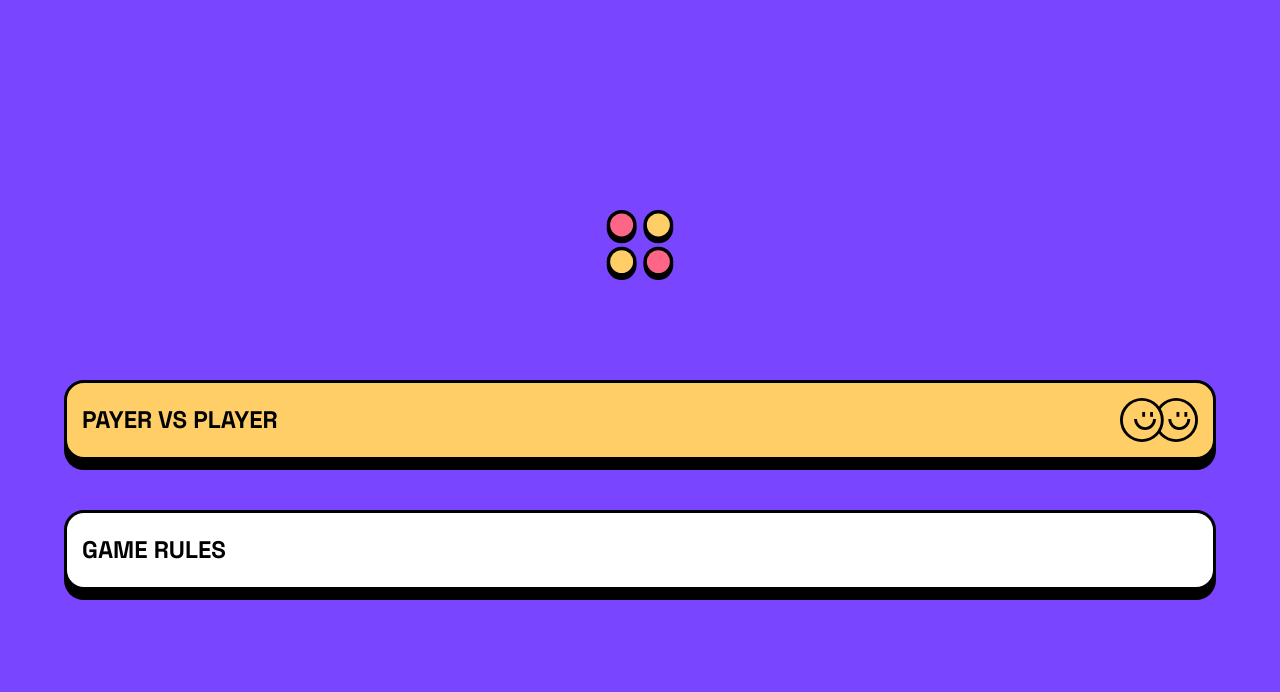
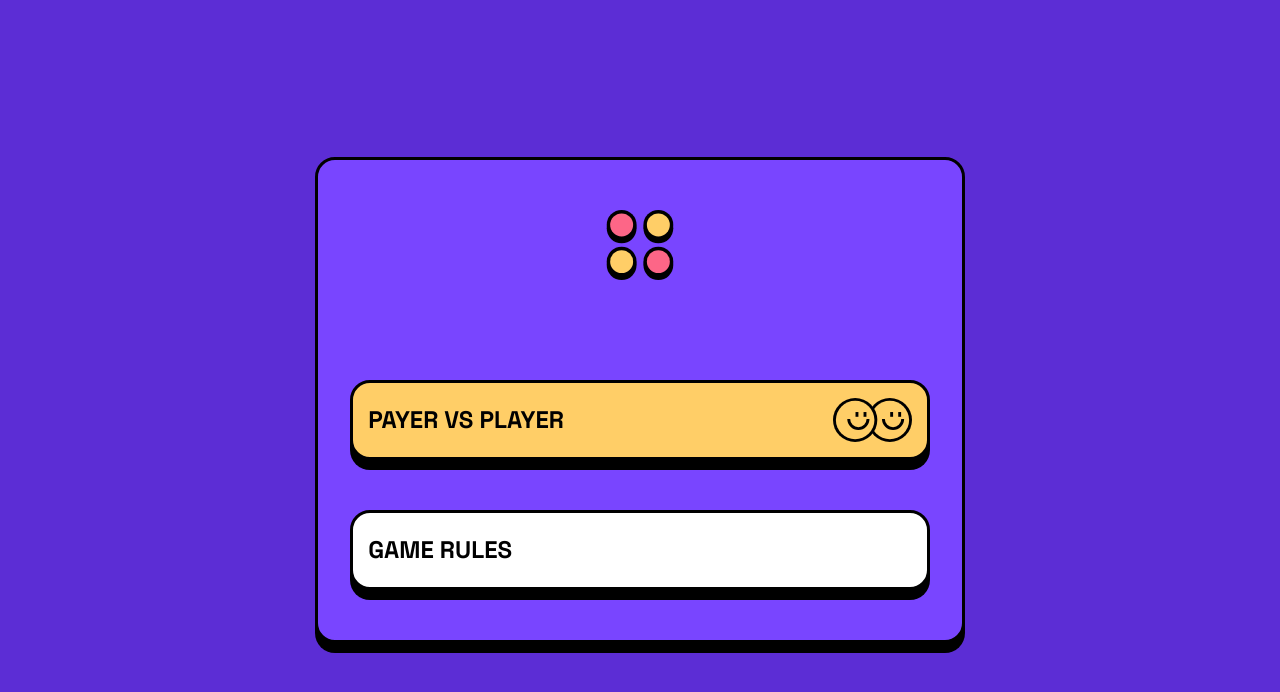
Before and after one commit to Corbiobio/connect_four_v2, a React (Vite) app: page / in a window 1280 px wide. Shown: the top 692 px of the page. Built offline with nearby package versions, Linux system fonts and the light colour scheme.

Commit message:
home page responsive tablet and desktop done

```diff
--- a/sass/home.scss
+++ b/sass/home.scss
@@ -50,3 +50,18 @@
         }
     }
 }
+
+@media screen and (min-width:500px) {
+    #Home {
+        background-color: $dark_purple;
+        justify-content: center;
+
+        nav {
+            max-width: 650px;
+            width: 80%;
+            @include border;
+            background-color: $purple;
+            padding: 50px 0;
+        }
+    }
+}
```
